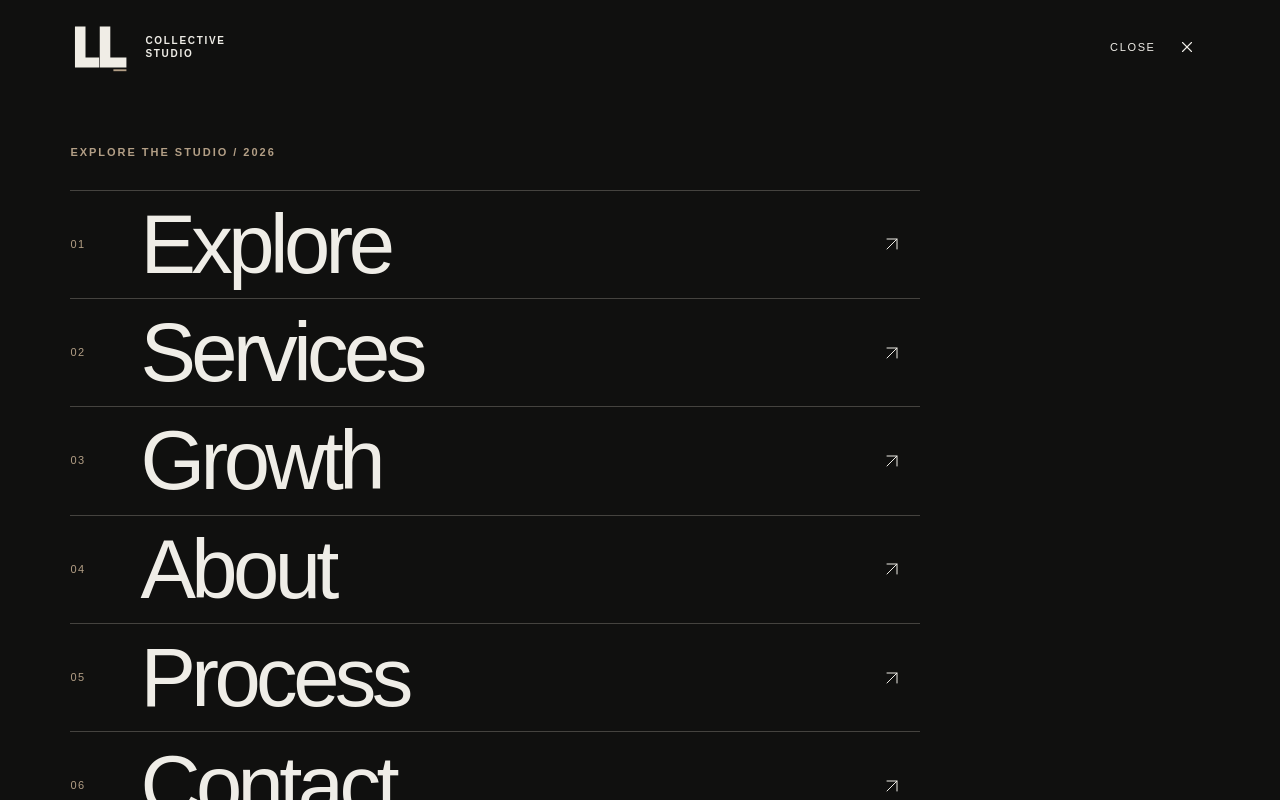
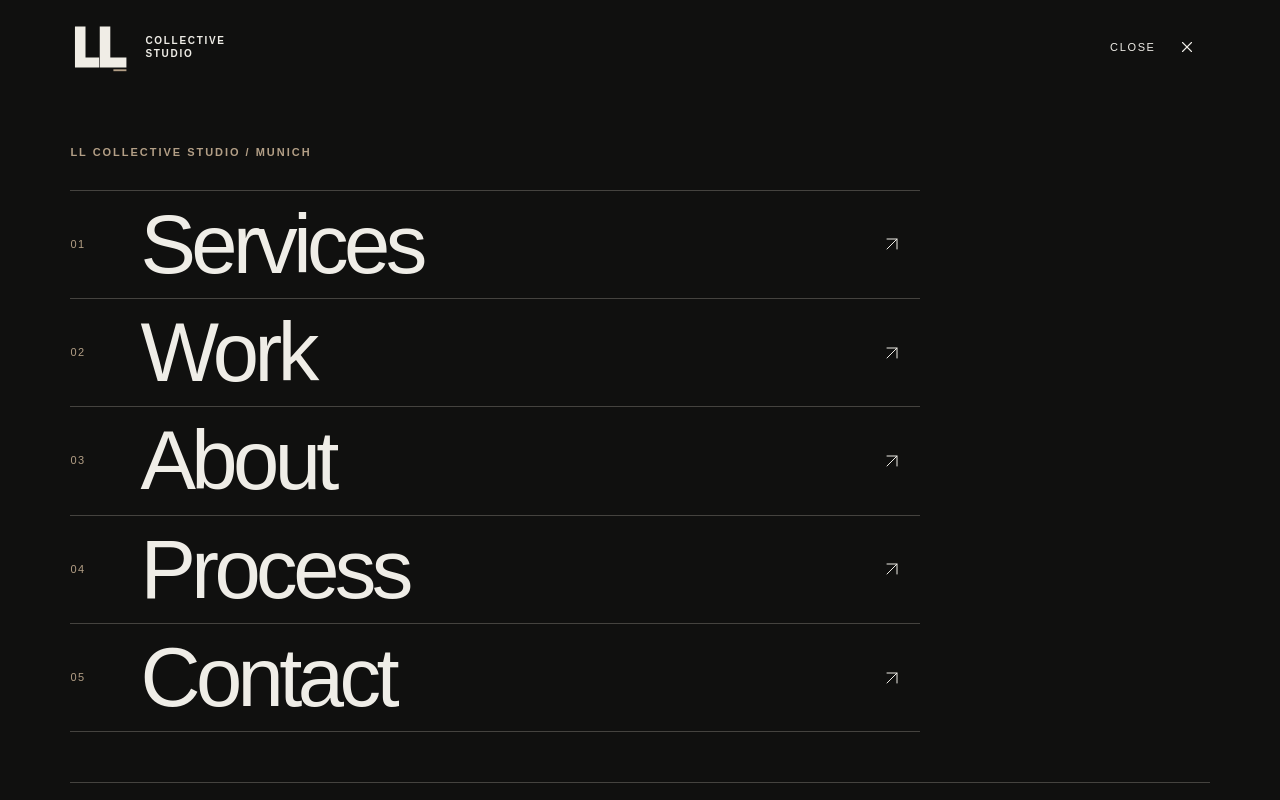
Before and after one commit to luisjulianfried-stack/ll-collective-studio, a Next.js app: page / in a window 1280 px wide. Both pictures are taken after a click on the button "MENU". Shown: the top 800 px of the page. Built offline with nearby package versions, Linux system fonts and the light colour scheme; no server answers.

Commit message:
Refine homepage information architecture

```diff
--- a/components/navigation.tsx
+++ b/components/navigation.tsx
@@ -4,7 +4,8 @@ import Link from 'next/link';
 import { ArrowUpRight, Menu, X } from 'lucide-react';
 import { site } from '@/lib/site';
 import { BrandMark } from '@/components/brand-mark';
-const links = [['Explore', '#work'], ['Services', '#services'], ['Growth', '#growth'], ['About', '#about'], ['Process', '#process'], ['Contact', '#contact']];
+
+const links = [['Services', '#services'], ['Work', '#work'], ['About', '#about'], ['Process', '#process'], ['Contact', '#contact']];
 
 export function Navigation() {
   const [open, setOpen] = useState(false);
@@ -30,6 +31,6 @@ export function Navigation() {
   return <>
     <div className="scroll-progress" style={{ transform: `scaleX(${progress / 100})` }} aria-hidden="true" />
     <header className="site-header"><Link className="brand" href="/" aria-label="LL Collective Studio, Startseite"><BrandMark/><span className="brand-name">COLLECTIVE<br/>STUDIO</span></Link><span className="header-center">INDEPENDENT CREATIVE STUDIO <span>—</span> MUNICH</span><button ref={trigger} className="menu-trigger" aria-label="Menü öffnen" aria-expanded={open} onClick={() => setOpen(true)}>MENU <Menu size={18} strokeWidth={1.5}/></button></header>
-    {open && <div className="menu-overlay" ref={dialog} role="dialog" aria-modal="true" aria-label="Hauptmenü"><div className="menu-top"><Link href="/" className="brand" onClick={() => setOpen(false)}><BrandMark/><span className="brand-name">COLLECTIVE<br/>STUDIO</span></Link><button className="menu-trigger" aria-label="Menü schließen" onClick={() => setOpen(false)}>CLOSE <X size={18} strokeWidth={1.5}/></button></div><div className="menu-content"><p className="eyebrow">EXPLORE THE STUDIO / 2026</p><nav aria-label="Hauptnavigation">{links.map(([label, href], i) => <Link key={href} href={`/${href}`} onClick={() => setOpen(false)} className="menu-link" style={{ animationDelay: `${i * 65}ms` }}><span>{String(i + 1).padStart(2, '0')}</span>{label}<ArrowUpRight size={24} strokeWidth={1}/></Link>)}</nav></div><div className="menu-bottom"><Link href="/#contact" onClick={() => setOpen(false)}>KONTAKT AUFNEHMEN ↗</Link><div>{site.instagram && <a href={site.instagram} target="_blank" rel="noreferrer">INSTAGRAM</a>}{site.linkedin && <a href={site.linkedin} target="_blank" rel="noreferrer">LINKEDIN</a>}<Link href="/impressum" onClick={() => setOpen(false)}>IMPRESSUM</Link><Link href="/datenschutz" onClick={() => setOpen(false)}>DATENSCHUTZ</Link></div></div></div>}
+    {open && <div className="menu-overlay" ref={dialog} role="dialog" aria-modal="true" aria-label="Hauptmenü"><div className="menu-top"><Link href="/" className="brand" onClick={() => setOpen(false)}><BrandMark/><span className="brand-name">COLLECTIVE<br/>STUDIO</span></Link><button className="menu-trigger" aria-label="Menü schließen" onClick={() => setOpen(false)}>CLOSE <X size={18} strokeWidth={1.5}/></button></div><div className="menu-content"><p className="eyebrow">LL COLLECTIVE STUDIO / MUNICH</p><nav aria-label="Hauptnavigation">{links.map(([label, href], i) => <Link key={href} href={`/${href}`} onClick={() => setOpen(false)} className="menu-link" style={{ animationDelay: `${i * 65}ms` }}><span>{String(i + 1).padStart(2, '0')}</span>{label}<ArrowUpRight size={24} strokeWidth={1}/></Link>)}</nav></div><div className="menu-bottom"><Link href="/#contact" onClick={() => setOpen(false)}>PROJEKT STARTEN ↗</Link><div>{site.instagram && <a href={site.instagram} target="_blank" rel="noreferrer">INSTAGRAM</a>}{site.linkedin && <a href={site.linkedin} target="_blank" rel="noreferrer">LINKEDIN</a>}<Link href="/impressum" onClick={() => setOpen(false)}>IMPRESSUM</Link><Link href="/datenschutz" onClick={() => setOpen(false)}>DATENSCHUTZ</Link></div></div></div>}
   </>;
 }
```
